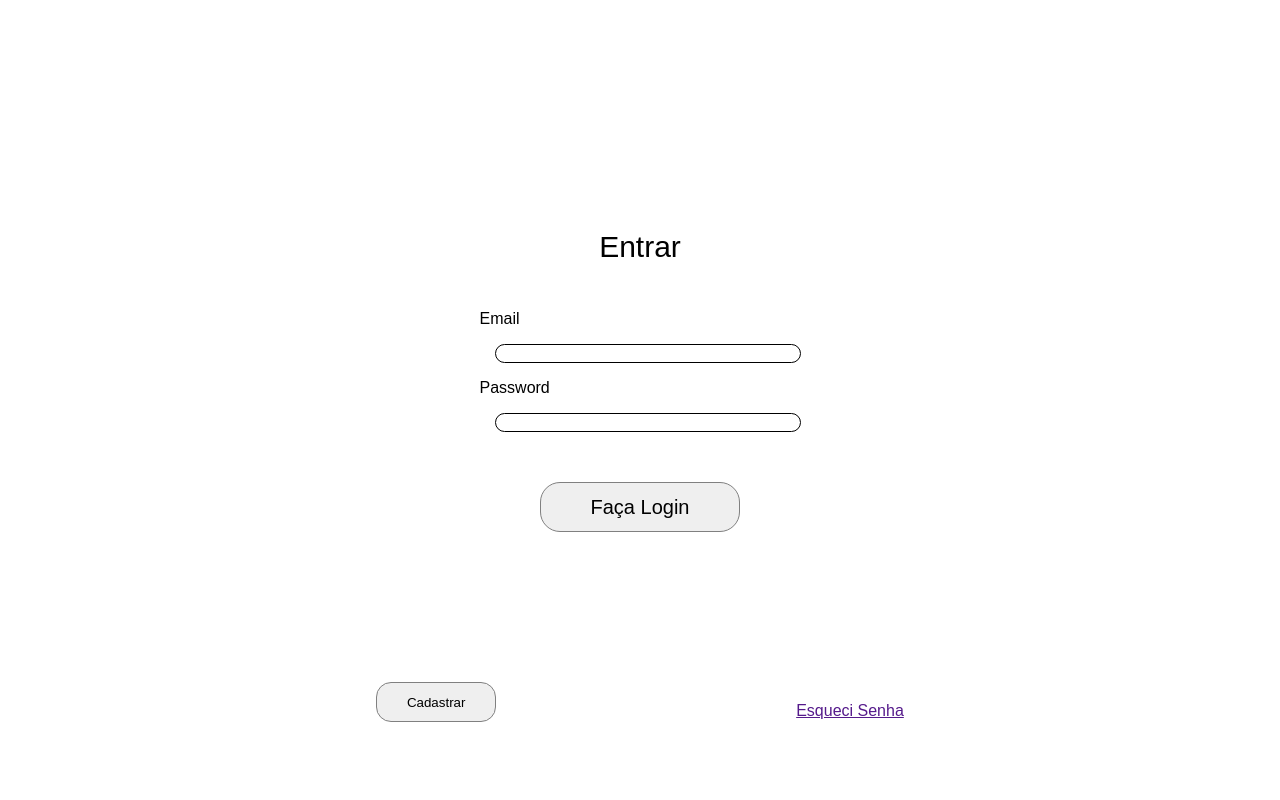
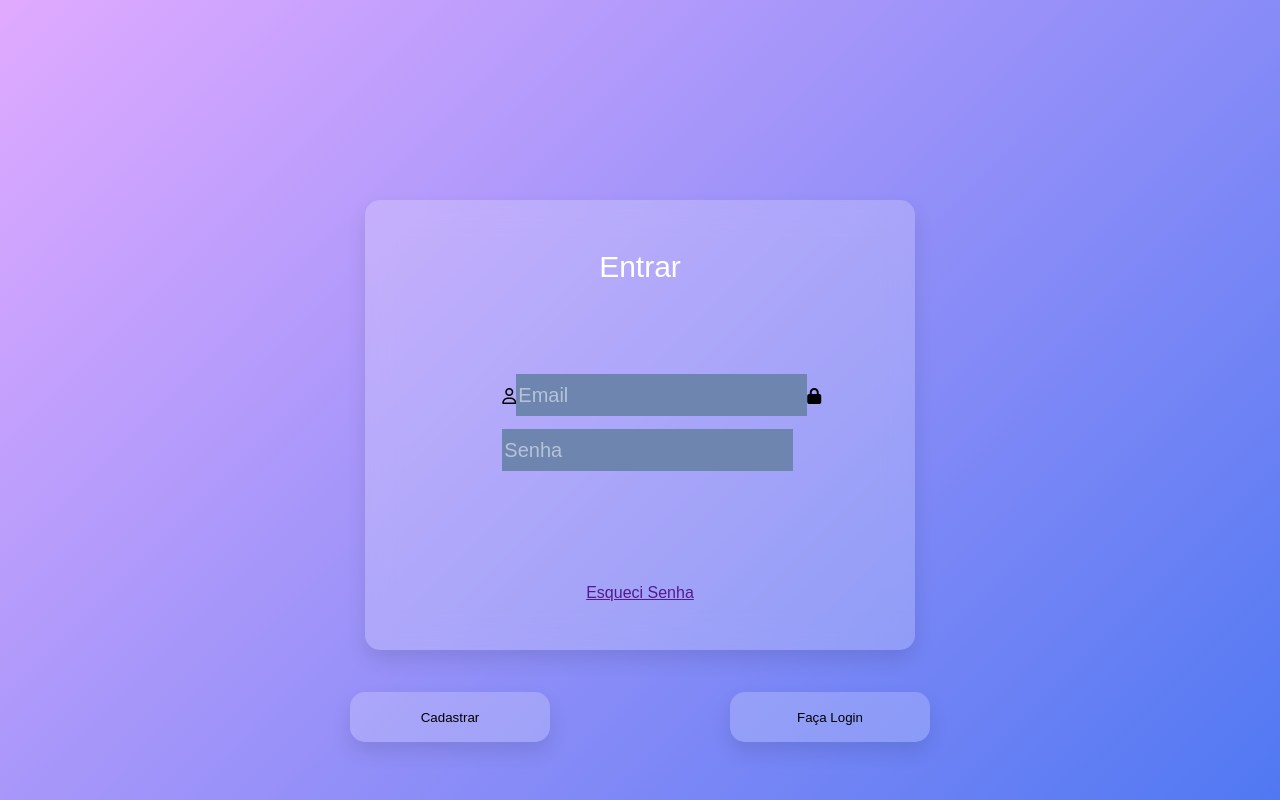
Before and after one commit to luan048/LoginPage-Authentication, a React (Vite) app in the folder front-end/: page / in a window 1280 px wide. Built offline with nearby package versions, Linux system fonts and the light colour scheme.

Commit message:
Started Style in Login Page

```diff
--- a/front-end/index.html
+++ b/front-end/index.html
@@ -4,6 +4,8 @@
     <meta charset="UTF-8">
     <meta name="viewport" content="width=device-width, initial-scale=1.0">
     <title>Login Page</title>
+    <link rel="stylesheet" href="https://cdnjs.cloudflare.com/ajax/libs/font-awesome/6.0.0-beta3/css/all.min.css"/>
+    <link rel="stylesheet" href="https://cdnjs.cloudflare.com/ajax/libs/font-awesome/6.0.0-beta3/css/all.min.css" />
 </head>
 <body>
     <div id="root"></div>
--- a/front-end/src/App.css
+++ b/front-end/src/App.css
@@ -1,57 +1,85 @@
+body {
+    background: linear-gradient(135deg, #e0aaff, #5078f2);
+    min-height: 74vh; /* Ocupa toda a tela */
+}
+
 .general-div {
     display: flex;
     flex-direction: column;
+    margin: auto;
     align-items: center;
     margin-top: 25vh;
     font-family: 'Arial', sans-serif;
+    width: 510px;
+    height: 410px;
+    border: none;
+    background: rgba(255, 255, 255, 0.2);
+    backdrop-filter: blur(15px);
+    border-radius: 15px;
+    box-shadow: 0 10px 20px rgba(0, 0, 0, 0.1);
+    padding: 20px;
 }
 
 .entrar {
     font-size: 30px;
+    color: white;
 }
 
 /*Inputs Section*/
 .input-divs {
-    margin-bottom: 50px;
+    margin-bottom: 100px;
+    margin-top: 60px;
+    margin-left: 23%;
 }
 
 .input-email,
 .input-password {
-    margin-left: 15px;
-    width: 300px;
+    width: 287px;
+    height: 40px;
     outline: none;
-    border-radius: 10px;
-    border: 1px solid black;
+    border: none;
+    background-color: #6D85AF;
+    margin-bottom: 13px;
+    font-size: 20px;
+    color: white;
 }
 
-.input-email:focus,
-.input-password:focus {
-    border: 2px solid black;
+.input-email::placeholder, .input-password::placeholder {
+    color: white;
+    opacity: 0.5;
+    font-size: 20px;
+}
+
+.fa-user {
+}
+
+.fa-lock {
 }
 /*Fim Inputs Section*/
 
-.login-button {
+.login-button,
+.signup-button {
     width: 200px;
     height: 50px;
-    font-size: 20px;
     cursor: pointer;
     border-radius: 20px;
-    border: 1px solid gray;
-    margin-bottom: 150px;
+    border: none;
+    background: rgba(255, 255, 255, 0.2);
+    backdrop-filter: blur(15px);
+    border-radius: 15px;
+    box-shadow: 0 10px 20px rgba(0, 0, 0, 0.1);
+}
+
+.login-button:hover, .signup-button:hover {
+    transform: scale(1.1);
+    transition: transform 0.3s ease-in-out;
 }
 
 .extra-buttons {
     display: flex;
-    gap: 300px;
-}
-
-.signup-button {
-    width: 120px;
-    height: 40px;
-    border-radius: 15px;
-    border: 1px solid gray;
+    gap: 180px;
 }
 
 .forgot-password {
-    margin-top: 20px;
+    margin-bottom: 90px;
 }
--- a/front-end/src/App.jsx
+++ b/front-end/src/App.jsx
@@ -9,18 +9,15 @@ function App() {
                 <p className="entrar">Entrar</p>
 
                 <div className="input-divs">
-                    <p className="email">Email</p>
-                    <input className="input-email" type="text" />
-
-                    <p className="password">Password</p>
-                    <input className="input-password" type="password" />
+                    <i class="fa-regular fa-user"></i><input className="input-email" type="text" placeholder="Email"/>
+                    <i class="fa-solid fa-lock"></i><input className="input-password" type="password" placeholder="Senha"/>
                 </div>
 
-                <button className="login-button">Faça Login</button>
+                <a className="forgot-password" href="">Esqueci Senha</a>
 
                 <div className="extra-buttons">
                     <button className="signup-button">Cadastrar</button>
-                    <a className="forgot-password" href="">Esqueci Senha</a>
+                <button className="login-button">Faça Login</button>
                 </div>
             </div>
         </>
```
